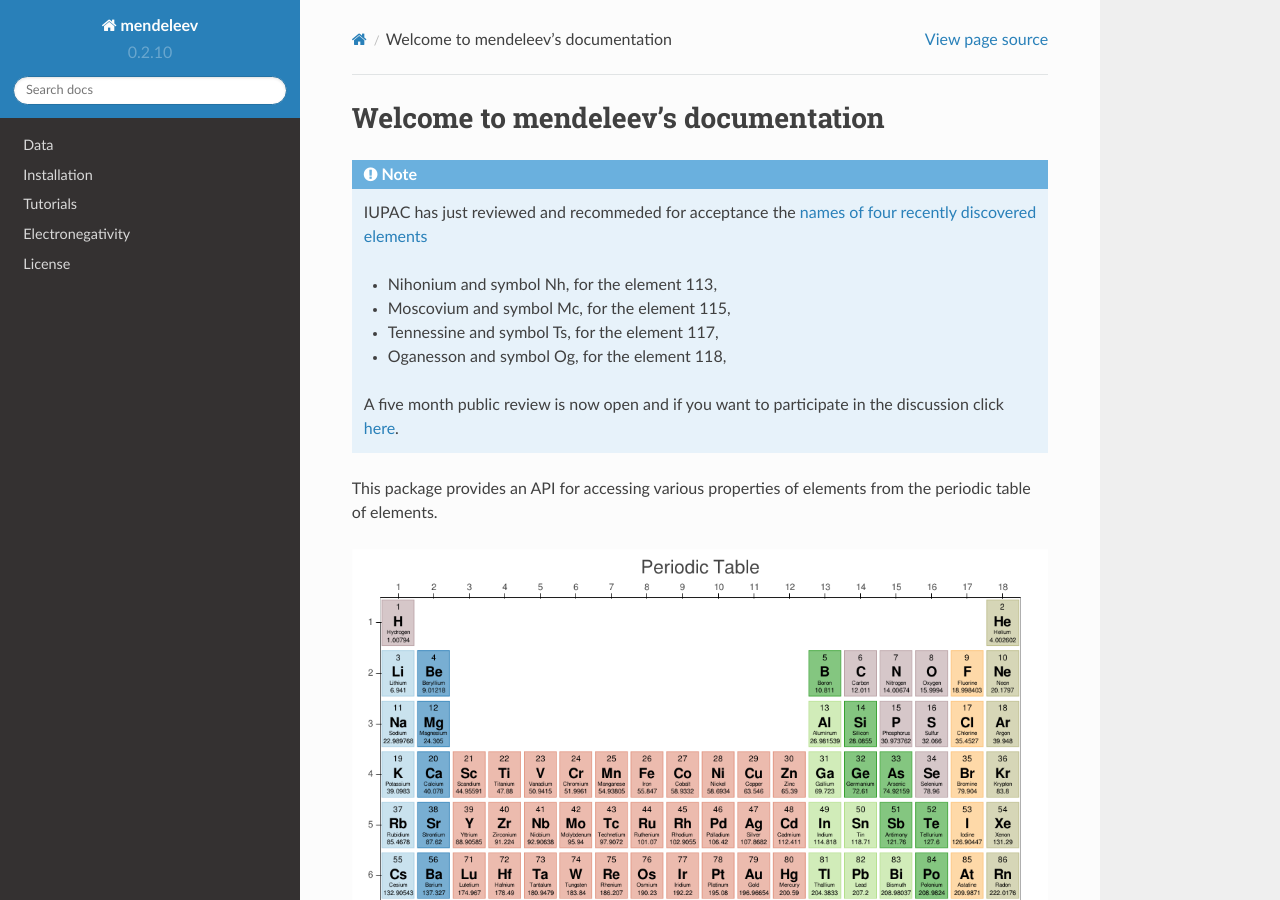
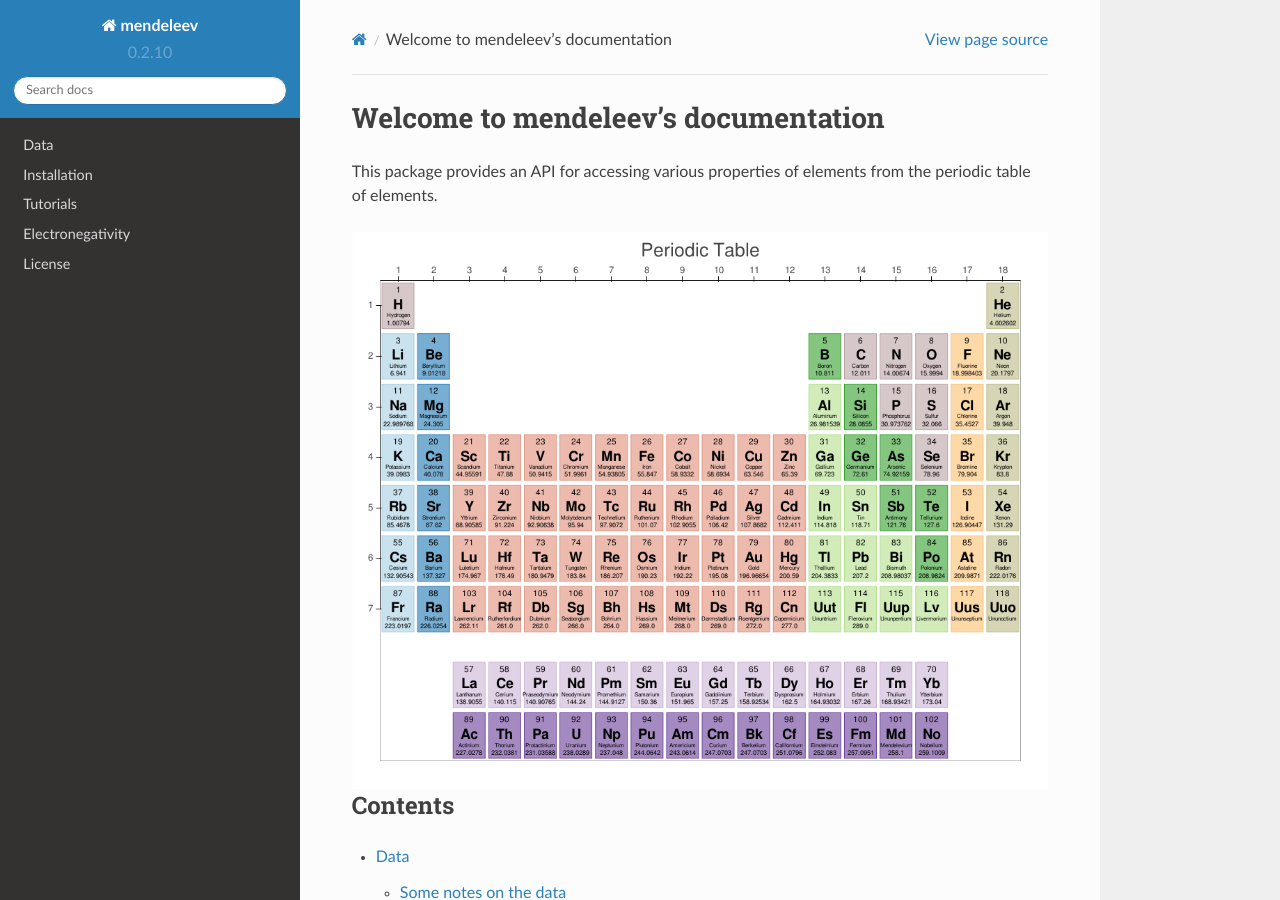
Before and after one commit to lmmentel/mendeleev, a Sphinx documentation site: the page built from docs/source/index.rst, in a window 1280 px wide and 900 px high. Built offline with Sphinx 7.4.7 and the Read the Docs theme 2.0.0, drawn with Linux system fonts in a browser that asks for light colours; formulas are drawn with MathJax 3; pages that are not in the unit, such as notebooks, are missing from menus.

Commit message:
removed the note about new names

```diff
--- a/docs/source/index.rst
+++ b/docs/source/index.rst
@@ -3,19 +3,6 @@
 ====================================
 Welcome to mendeleev's documentation
 ====================================
-
-.. note::
-
-   IUPAC has just reviewed and recommeded for acceptance the
-   `names of four recently discovered elements <http://iupac.org/iupac-is-naming-the-four-new-elements-nihonium-moscovium-tennessine-and-oganesson/>`_
-
-   - Nihonium and symbol Nh, for the element 113,
-   - Moscovium and symbol Mc, for the element 115,
-   - Tennessine and symbol Ts, for the element 117,
-   - Oganesson and symbol Og, for the element 118,
-
-   A five month public review is now open and if you want to participate in the discussion click
-   `here <http://iupac.org/recommendation/names-and-symbols-of-the-elements-with-atomic-numbers-113-115-117-and-118/>`_.
 
 
 This package provides an API for accessing various properties of elements from
```
